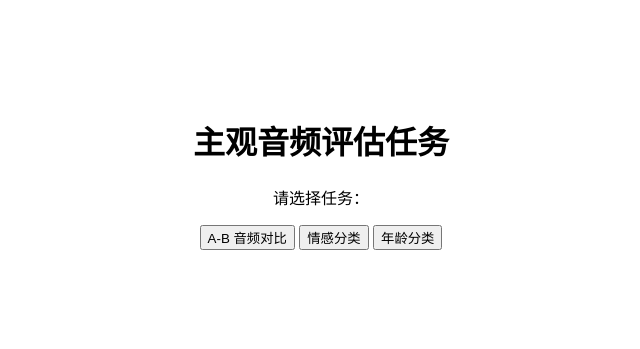
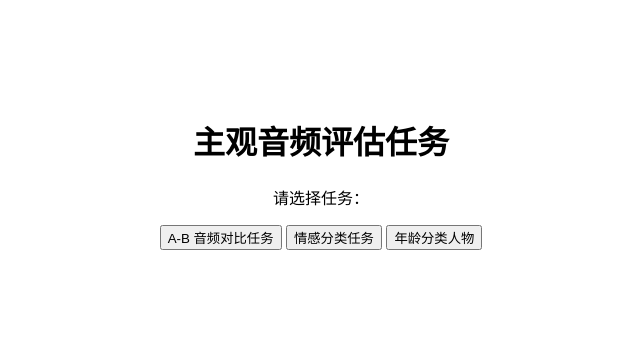
Before and after one commit to jiangyu1205/EEC-TTS, a plain HTML site: page index.html in a window 1280 px wide. Shown: the whole page, without its empty margins (319-959 px from the left). Drawn offline with Linux system fonts and the light colour scheme.

Commit message:
Update index.html

```diff
--- a/index.html
+++ b/index.html
@@ -64,9 +64,9 @@
   <div id="cover-page">
     <h1>主观音频评估任务</h1>
     <p>请选择任务：</p>
-    <button id="startAB">A-B 音频对比</button>
-    <button id="startEmotion">情感分类</button>
-    <button id="startAge">年龄分类</button>
+    <button id="startAB">A-B 音频对比任务</button>
+    <button id="startEmotion">情感分类任务</button>
+    <button id="startAge">年龄分类人物</button>
 
   </div>
 
```
